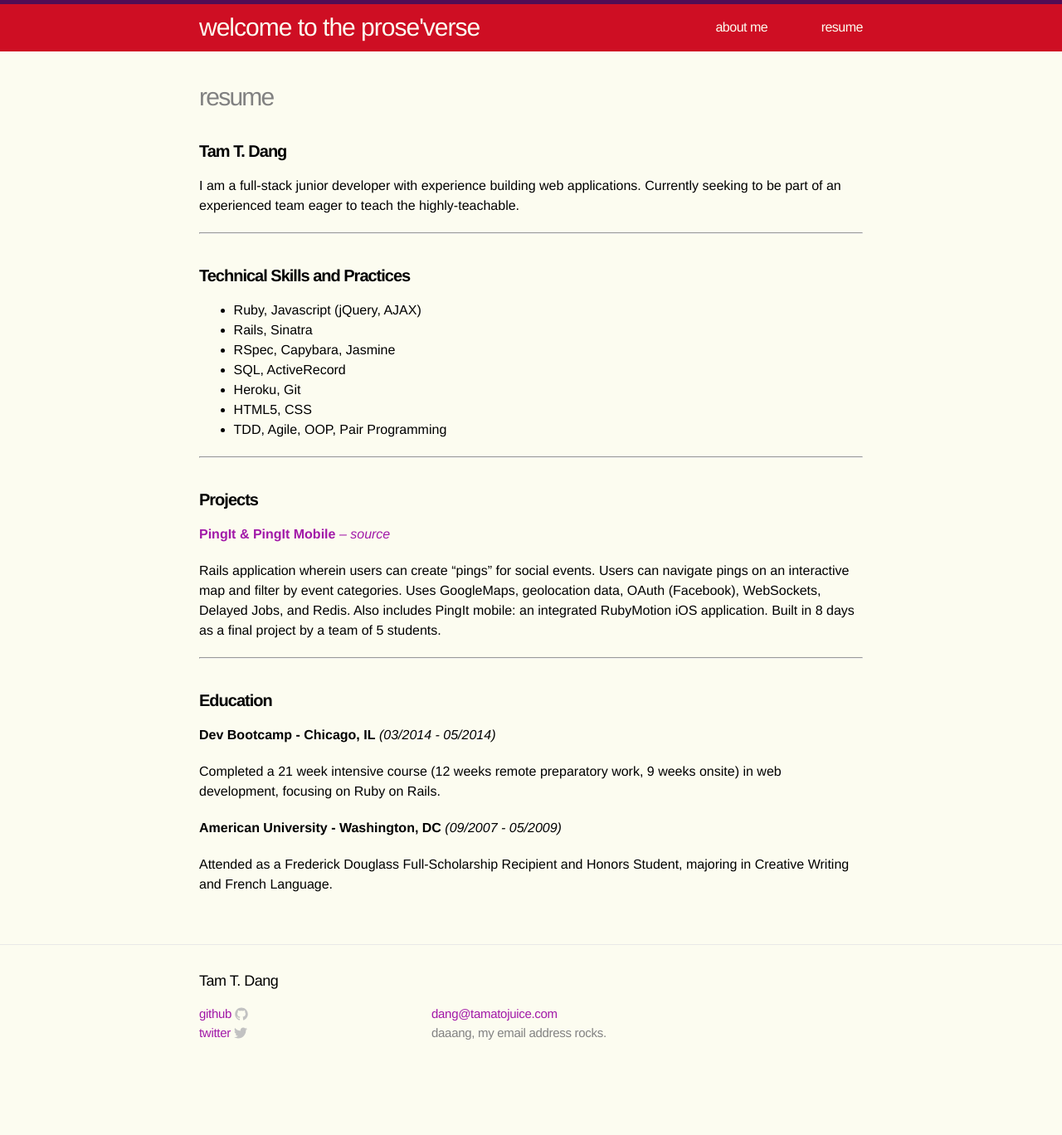
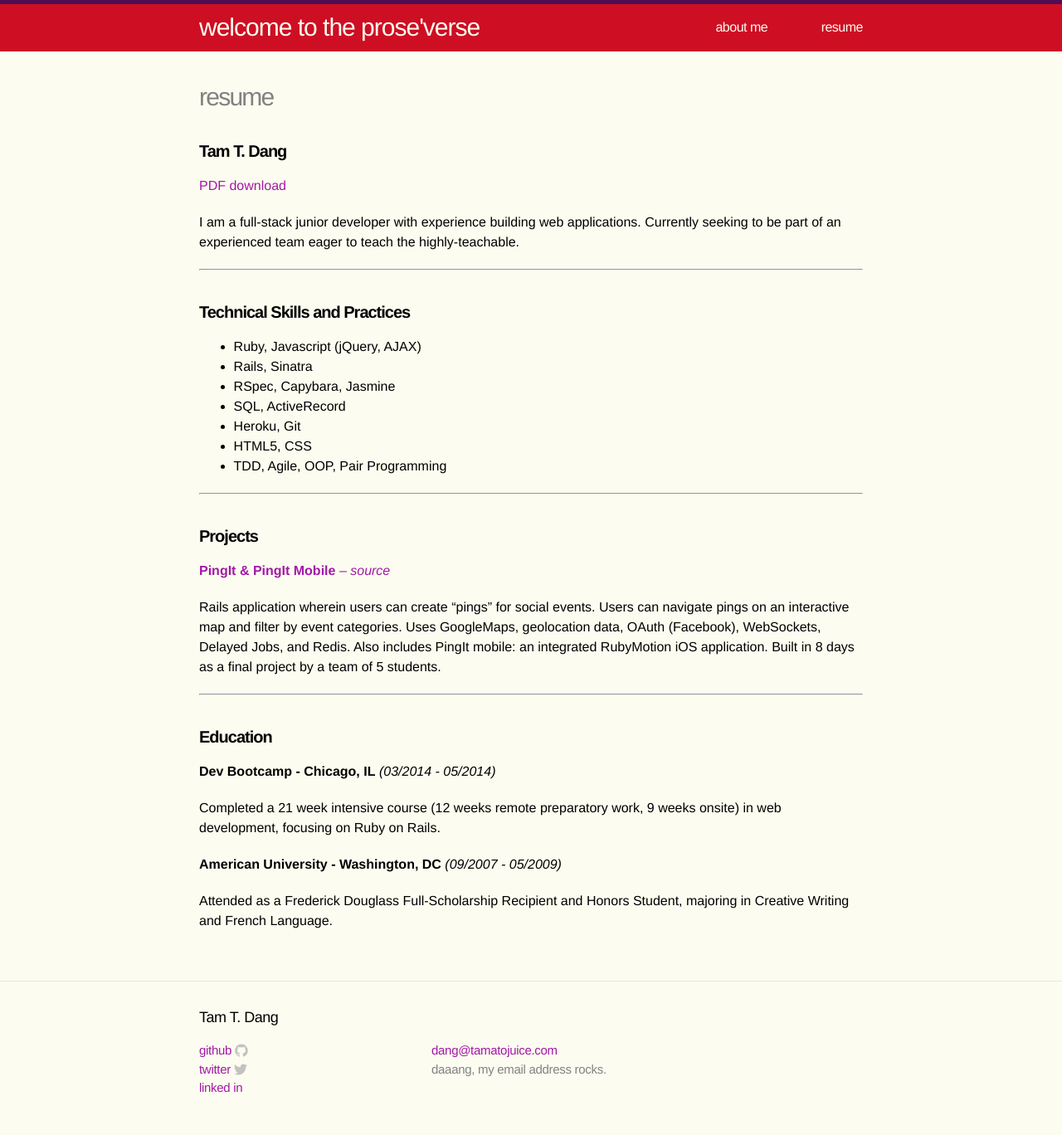
Before and after one commit to teedang19/teedang19.github.io, a Jekyll site: the page built from resume.md, in a window 1280 px wide. Shown: the whole page at 83% size. Built offline with Jekyll 4.4.1, drawn with Linux system fonts in a browser that asks for light colours; before the commit the page ends 1301 px from its top, so only the background shows below that.

Commit message:
linkedin link, resume PDF DL, selfie

```diff
--- a/_includes/footer.html
+++ b/_includes/footer.html
@@ -42,6 +42,9 @@
             <span class="username">{{ site.username }}</span>
           </a>
         </li>
+        <li>
+          <a href="https://www.linkedin.com/in/tamtdang">linked in</a>
+        </li>
       </ul>
     </div>
 
--- a/resume.md
+++ b/resume.md
@@ -5,6 +5,7 @@ permalink: /resume/
 ---
 
 #### **Tam T. Dang**
+[PDF download]({{ site.url }}/assets/TDang_Resume.pdf)
 
 I am a full-stack junior developer with experience building web applications. Currently seeking to be part of an experienced team eager to teach the highly-teachable.
 
```
Also changed, not shown: about.md (+1 -0 lines).
